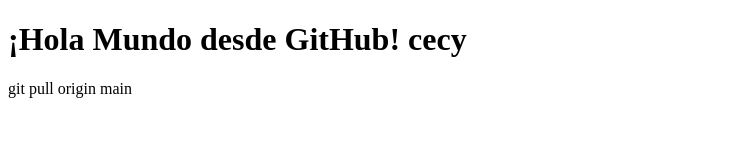
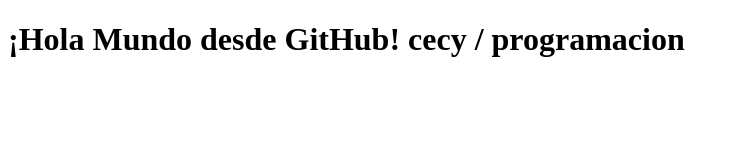
Before and after one commit to Albert0-019/miprimerrepositorio1.2, a plain HTML site: page index.html in a window 1280 px wide. Shown: the whole page, without its empty margins (0-739 px from the left). Drawn offline with Linux system fonts and the light colour scheme.

Commit message:
agregué mi plantely area (programaciontecamac)

```diff
--- a/index.html
+++ b/index.html
@@ -4,6 +4,6 @@
 <title>Mi Primer Proyecto</title>
 </head>
 <body>
-<h1>¡Hola Mundo desde GitHub! cecy</h1>
+<h1>¡Hola Mundo desde GitHub! cecy / programacion</h1>
 </body>
-</html> git pull origin main
+</html>
```
